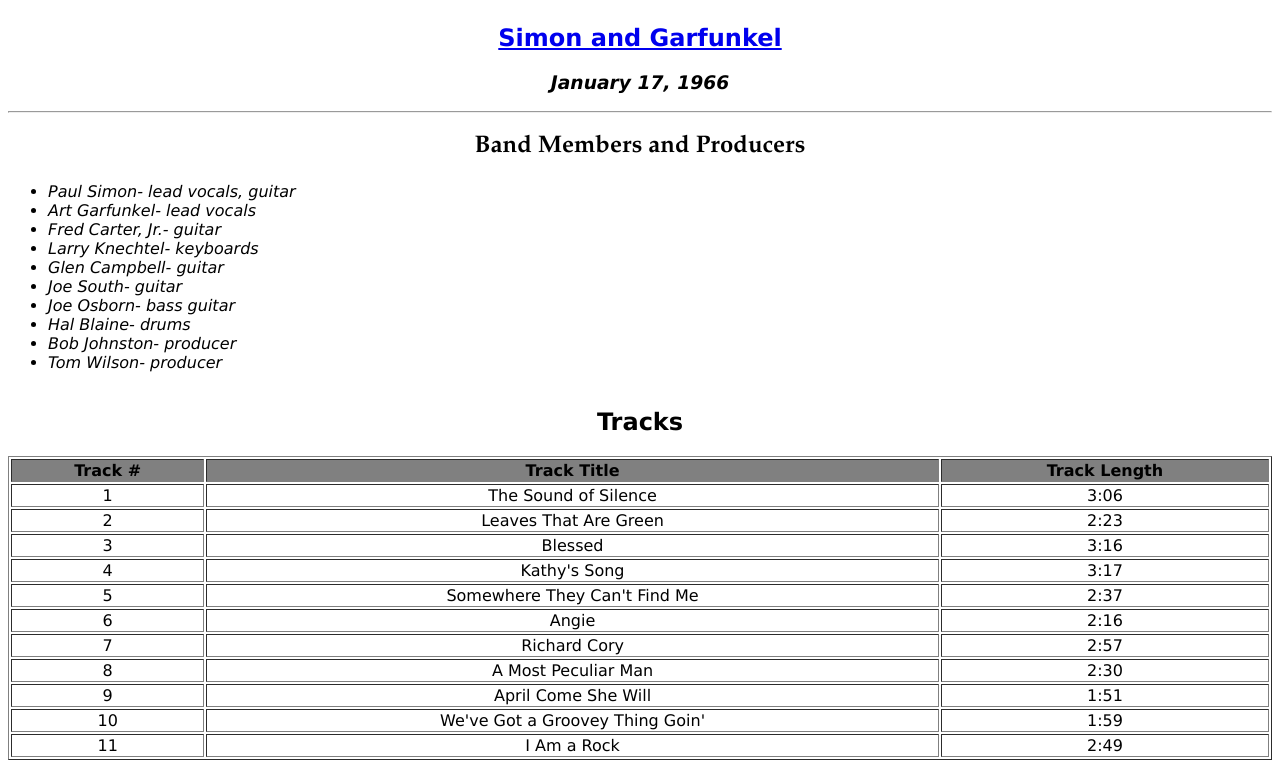
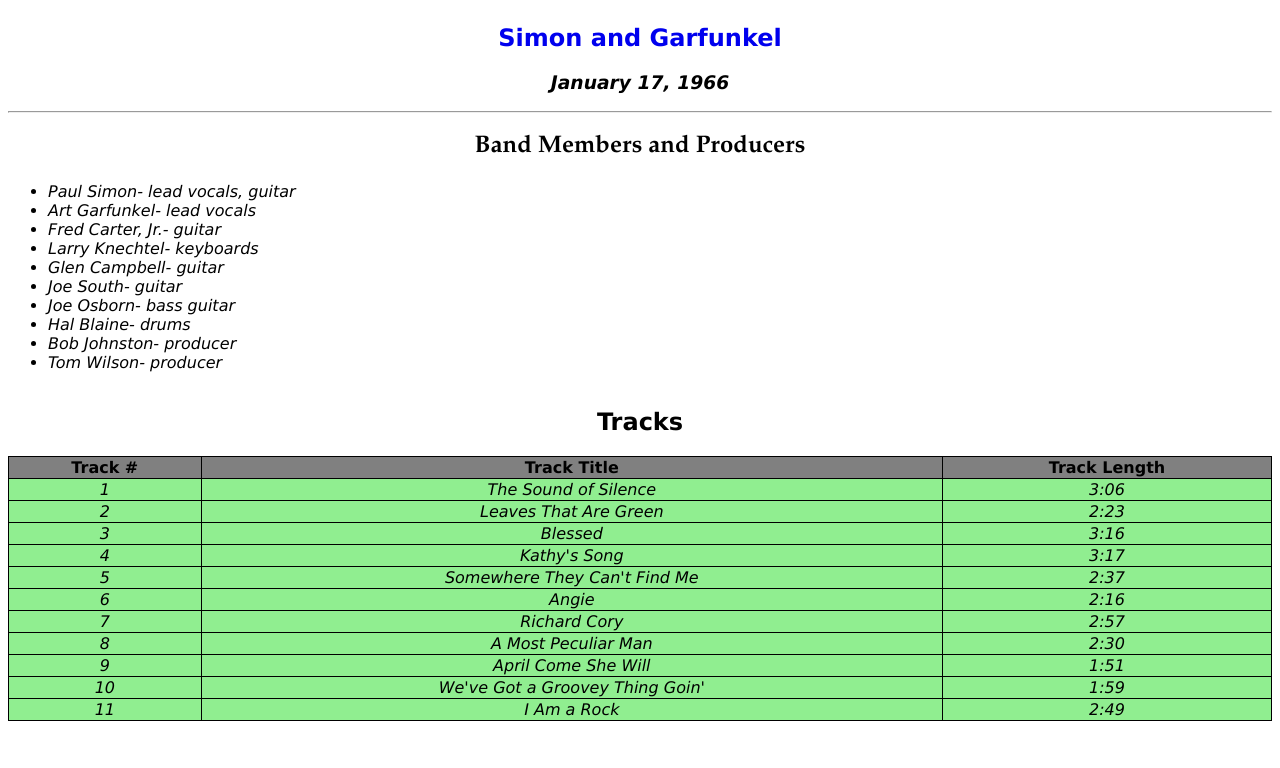
Before and after one commit to jbuchmelter22/Album-Cover, a plain HTML site: page index.html in a window 1280 px wide. Shown: the part 386-1154 px from the top of the page. After the commit the page ends 1115 px from the top, so only its background shows below. Drawn offline with Linux system fonts and the light colour scheme.

Commit message:
Add files via upload

```diff
--- a/albumStyles.css
+++ b/albumStyles.css
@@ -4,6 +4,8 @@ body {
 }
 td {
     text-align: center;
+    font-style: italic;
+    background-color: lightgreen;
 }
 #bm {
     font-family: "Garamond", sans-serif;
@@ -19,3 +21,8 @@ h1 {
 li {
     font-style: italic;
 }
+table, th, td {
+    border: 1px solid black;
+    border-style: solid;
+    border-collapse: collapse;
+}
--- a/index.html
+++ b/index.html
@@ -6,6 +6,22 @@
     <style>
     h1 {
 font-size: 40px;
+}
+a:link, a.visited {
+        text-decoration: none;
+}
+a:hover {
+        background-color: lightblue;
+        text-decoration: underline;
+}
+a:active {
+        text-decoration: none;
+}
+tbody.tr {
+        font-style: italic;
+}
+table {
+        width: 100%;
 }
     </style>
 </head>
@@ -30,7 +46,7 @@ font-size: 40px;
     <li>Bob Johnston- producer</li>
     <li>Tom Wilson- producer</li>
     </ul>
-    <table border="1" width="100%">
+    <table>
         <caption><h2>Tracks</h2></caption>
         <tr bgcolor="grey">
             <th>Track #</th>
```
